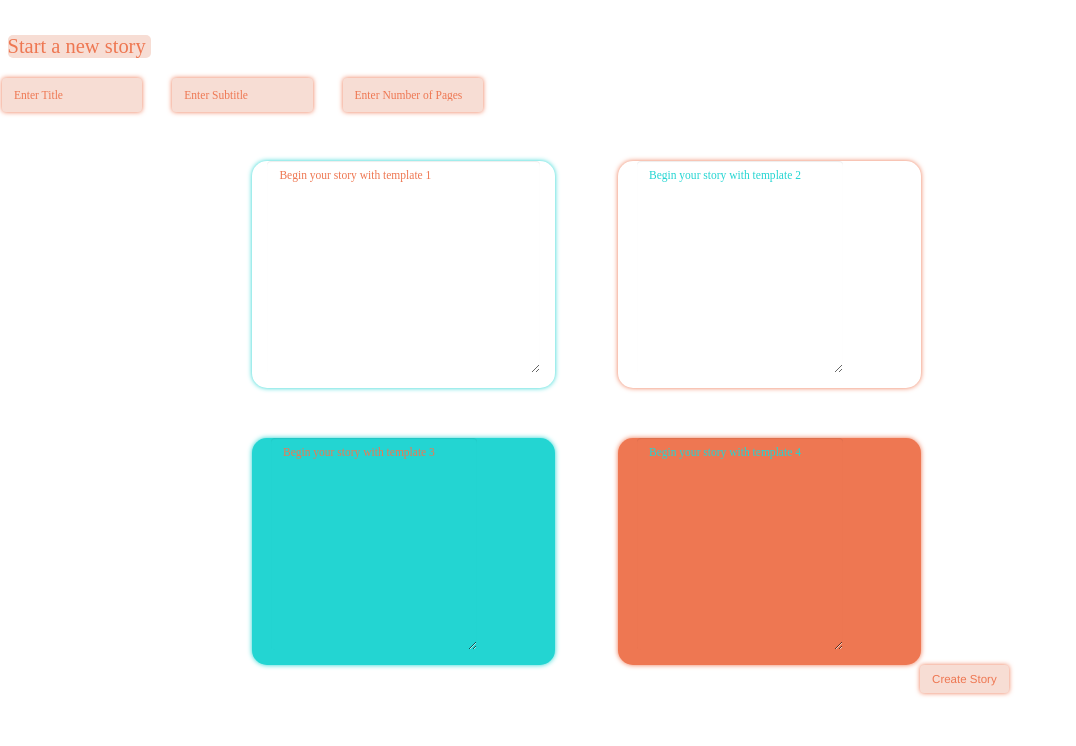
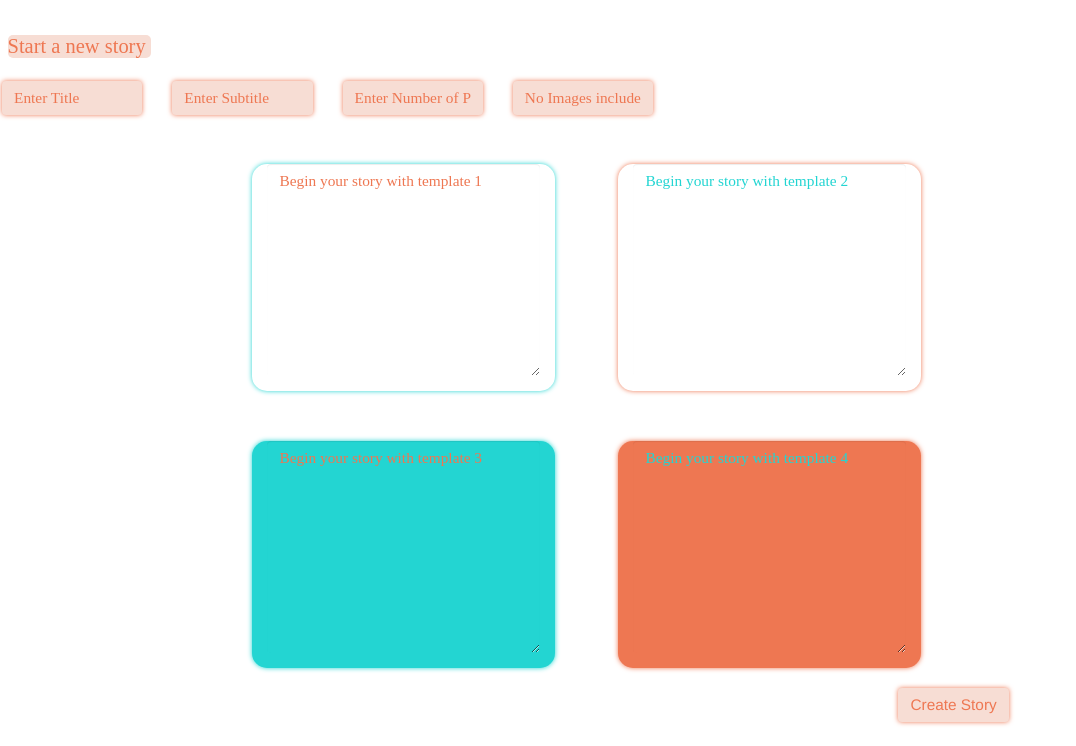
Before and after one commit to Team-9D/Write-Cloud, a Django app: page /create/ in a window 1280 px wide. Shown: the part 54-800 px from the top of the page, without its empty margins (0-1076 px from the left). Run offline with Django 3.2, Linux system fonts and the light colour scheme; some libraries are stand-ins or nearby versions.

Commit message:
Creation of story functionality  finished

```diff
--- a/templates/writecloud/createStory.html
+++ b/templates/writecloud/createStory.html
@@ -41,15 +41,16 @@ input{
 
 ::placeholder{
     color: #ee7752 !important;
-    font-size : 0.9vw;
+    font-size : 1.2vw;
     font-family: "Apple Symbols";
 }
 
 #in{
     box-shadow: 0 0 5px #ee7752;
     background-color: #f7ddd4;
-    font-size : 0.9vw;
+    font-size : 1.2vw;
     border: none;
+    margin-top: 2%;
 }
 
 #templates{
@@ -81,41 +82,49 @@ input{
 
 textarea[id^="input1"]{
     border: none !important;
+    background-color: white !important;
+    color: #ee7752;
 }
 
 textarea[id^="input2"]::placeholder{
     color: #23d5d2 !important;
-    font-size : 0.9vw;
+    font-size : 1.2vw;
     font-family: "Apple Symbols";
 }
 
 textarea[id^="input2"]{
     border: none !important;
+    background-color: white !important;
+     color: #23d5d2;
 }
 
 textarea[id^="input3"]::placeholder{
     color: #ee7752 !important;
-    font-size : 0.9vw;
+    font-size : 1.2vw;
     font-family: "Apple Symbols";
 }
 
 textarea[id^="input3"]{
     border: none !important;
     background-color: #23d5d2 !important;
+    color: #ee7752;
 }
 
 textarea[id^="input4"]::placeholder{
     color: #23d5d2 !important;
-    font-size : 0.9vw;
+    font-size : 1.2vw !important;
     font-family: "Apple Symbols";
 }
 
 textarea[id^="input4"]{
     border: none !important;
     background-color: #ee7752 !important;
+    color: #23d5d2;
 }
 
+
 </style>
+
 
     <div class="row">
         <div class="col-md-2 col-sm-2 col-lg-2" id="credentials">
@@ -123,9 +132,8 @@ textarea[id^="input4"]{
         </div>
     </div>
     <div class="row">
-        <form id="create_story" method="post" action="{% url 'writecloud:create_story' %}">
+        <form id="create_story" method="post"  action="{% url 'writecloud:create_story' %}">{% csrf_token %}
             <div class="form-group">
-                {% csrf_token %}
                 <div class="row">
                     <div class="col-md-2 col-sm-2 col-lg-2" id="credentials">
                         <input type="text" id="in" name="title" class="form-control" placeholder="Enter Title" />
@@ -136,6 +144,9 @@ textarea[id^="input4"]{
                     <div class="col-md-2 col-sm-2 col-lg-2" id="credentials">
                         <input type="text" id="in"  name="length" class="form-control" placeholder="Enter Number of Pages"/>
                     </div>
+                    <div class="col-md-2 col-sm-2 col-lg-2" id="credentials">
+                        <input readonly onclick="imagesFunction()" type="text" id="in"  name="include_images" class="form-control" placeholder="No Images included"/>
+                    </div>
                 </div>
                 <div class="row" id="templates">
                     <div class="col-md-2 col-sm-2 col-lg-2" >
@@ -143,24 +154,20 @@ textarea[id^="input4"]{
                      <div id="single_template1" class="col-md-4 col-sm-4 col-lg-4">
                         <div class="row">
                             <div class="col-md-12 col-sm-12 col-lg-12">
-                                <form>
                                   <div class="form-group">
-                                      <textarea class="form-control" placeholder="Begin your story with template 1"
-                                                id="input1" rows="10""></textarea>
+                                      <textarea readonly class="form-control" placeholder="Begin your story with template 1"
+                                                id="input1" name="template1" rows="10"></textarea>
                                   </div>
-                                </form>
                         </div>
                     </div>
                   </div>
                   <div id="single_template3" class="col-md-4 col-sm-4 col-lg-4">
                     <div class="row">
                         <div class="col-md-12 col-sm-12 col-lg-12">
-                            <form id="form">
                               <div class="form-group">
-                                  <textarea class="form-control" placeholder="Begin your story with template 2"
-                                            id="input2" rows="10"></textarea>
+                                  <textarea readonly class="form-control" placeholder="Begin your story with template 2"
+                                            id="input2" name="template2" rows="10"></textarea>
                               </div>
-                            </form>
                         </div>
                     </div>
                   </div>
@@ -171,24 +178,20 @@ textarea[id^="input4"]{
                      <div id="single_template2" class="col-md-4 col-sm-4 col-lg-4">
                         <div class="row">
                             <div class="col-md-12 col-sm-12 col-lg-12">
-                                <form>
                                   <div class="form-group">
-                                      <textarea class="form-control" placeholder="Begin your story with template 3"
-                                                id="input3" rows="10"></textarea>
+                                      <textarea readonly class="form-control" placeholder="Begin your story with template 3"
+                                                id="input3" name="template3" rows="10"></textarea>
                                   </div>
-                                </form>
                         </div>
                     </div>
                   </div>
                   <div id="single_template4" class="col-md-4 col-sm-4 col-lg-4">
                     <div class="row">
                         <div class="col-md-12 col-sm-12 col-lg-12">
-                            <form>
                               <div class="form-group">
-                                  <textarea class="form-control" placeholder="Begin your story with template 4"
-                                                id="input4" rows="10"></textarea>
+                                  <textarea readonly class="form-control" placeholder="Begin your story with template 4"
+                                                id="input4" name="template4"  rows="10"></textarea>
                               </div>
-                            </form>
                         </div>
                     </div>
                   </div>
@@ -200,4 +203,44 @@ textarea[id^="input4"]{
         </form>
     </div>
 
+<script>
+document.getElementById("input1").addEventListener("click", ()=>{
+    $('#input1').val('✓');
+    $('#input2').val('');
+    $('#input3').val('');
+    $('#input4').val('');
+
+});
+document.getElementById("input2").addEventListener("click", ()=>{
+    $('#input2').val('✓');
+    $('#input1').val('');
+    $('#input3').val('');
+    $('#input4').val('');
+
+});
+document.getElementById("input3").addEventListener("click", ()=>{
+    $('#input3').val('✓');
+    $('#input1').val('');
+    $('#input2').val('');
+    $('#input4').val('');
+
+});
+document.getElementById("input4").addEventListener("click", ()=>{
+    $('#input4').val('✓');
+    $('#input1').val('');
+    $('#input2').val('');
+    $('#input3').val('');
+
+});
+let timesClicked = 0;
+function imagesFunction(){
+    timesClicked++;
+    if (timesClicked%2 !== 0){
+        $('input[name="include_images"]').val('Images Included');
+    } else{
+        $('input[name="include_images"]').val('');
+    }
+}
+</script>
+
 {% endblock %}
--- a/writecloud/models.py
+++ b/writecloud/models.py
@@ -1,3 +1,4 @@
+from django.core.validators import MaxValueValidator, MinValueValidator
 from django.db import models
 from django.urls import reverse
 from django.contrib.auth.models import User
@@ -29,6 +30,11 @@ class Story(models.Model):
     title = models.CharField(max_length=30)
     subtitle = models.CharField(max_length=60, default="")
     length = models.PositiveSmallIntegerField()
+    template = models.IntegerField(
+        default=1,
+        validators=[MaxValueValidator(4), MinValueValidator(1)]
+     )
+    include_images = models.BooleanField(default=False)
 
     author = models.ForeignKey(User, on_delete=models.CASCADE, related_name='stories')
 
--- a/writecloud/views.py
+++ b/writecloud/views.py
@@ -3,6 +3,7 @@ from django.contrib.auth.decorators import login_required
 from django.http import HttpResponse, HttpResponseRedirect
 from django.shortcuts import redirect, render, get_object_or_404
 from django.db.models import Count, Avg
+
 from writecloud.models import Story
 from django.contrib.auth.models import User
 
@@ -74,7 +75,19 @@ def create(request):
         title = request.POST.get('title')
         subtitle = request.POST.get('subtitle')
         length = request.POST.get('length')
-        Story.objects.create(title=title, subtitle=subtitle, length=length, author=request.user)
+        template = 1
+        include_images = False
+        print(request.POST.get('template2'))
+        if request.POST.get('template2') == '✓':
+            template = 2
+        if request.POST.get('template3') == '✓':
+            template = 3
+        if request.POST.get('template4') == '✓':
+            template = 4
+        if request.POST.get('include_images') == 'Images Included':
+            include_images = True
+        Story.objects.create(title=title, subtitle=subtitle, length=length, author=request.user, template=template,
+                             include_images=include_images)
     return render(request, 'writecloud/createStory.html')
 
 
```
Also changed, not shown: writecloud/migrations/0004_auto_20210328_1826.py (added).
